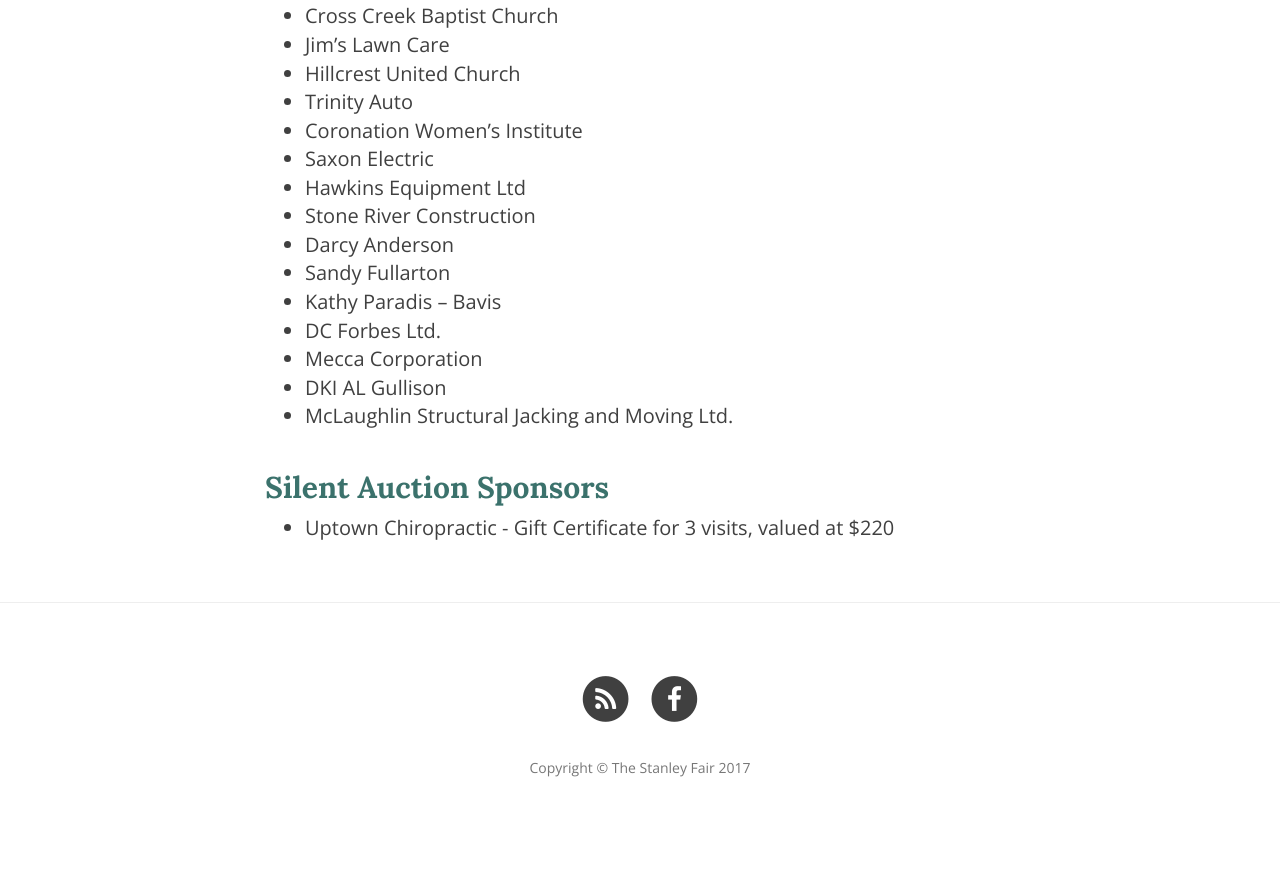
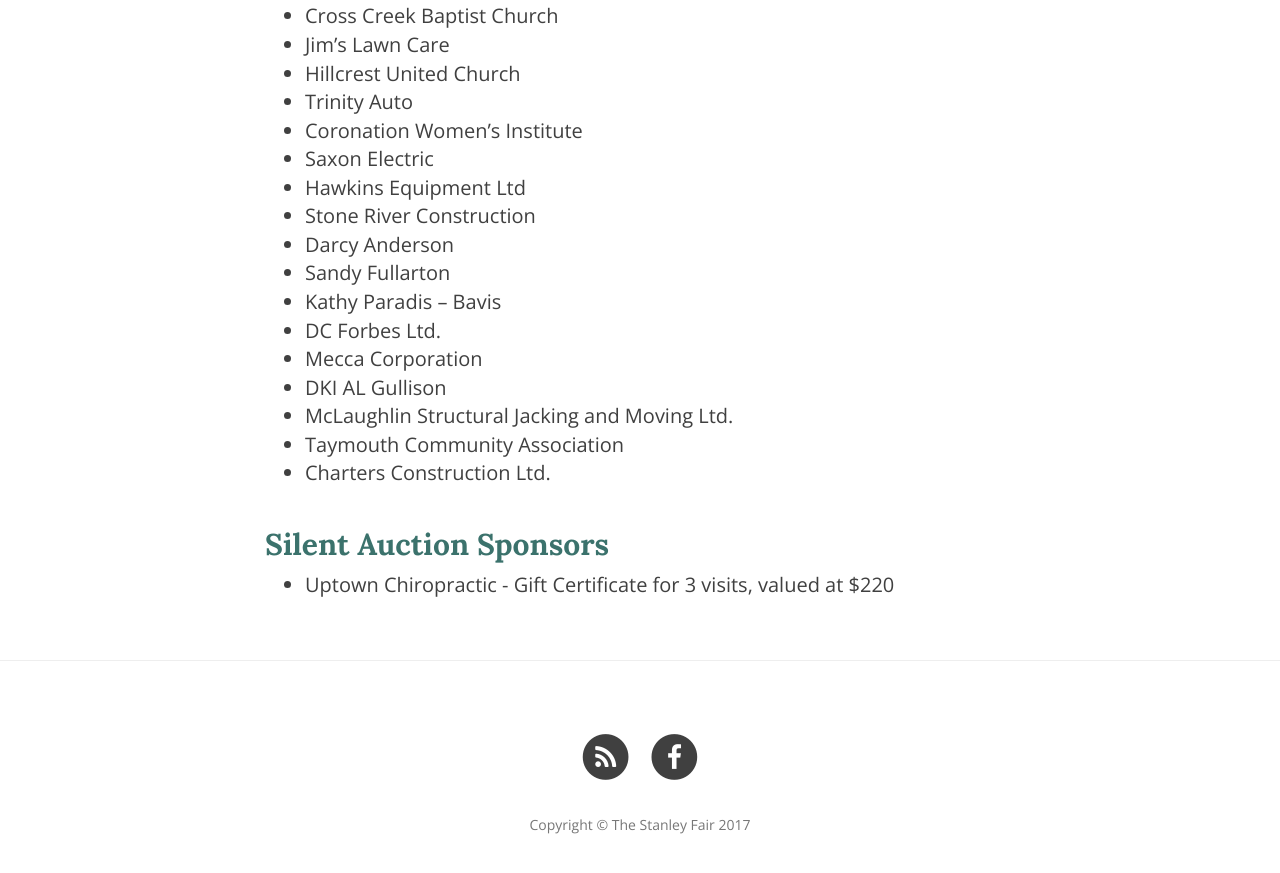
Before and after one commit to stanleyfair/stanleyfairjekyll, a Jekyll site: the page built from sponsors.html, in a window 1280 px wide and 900 px high, scrolled down 2188 px. Shown: the top 873 px of the window. Built offline with Jekyll 4.4.1, drawn with Linux system fonts in a browser that asks for light colours; nearby versions of some CDN libraries; some web fonts are replaced; before the commit the page ends 3031 px from its top, so only the background shows below that.

Commit message:
sponsors

```diff
--- a/sponsors.html
+++ b/sponsors.html
@@ -66,6 +66,8 @@
       <li>Mecca Corporation</li>
       <li>DKI AL Gullison</li>
       <li>McLaughlin Structural Jacking and Moving Ltd.</li>
+      <li>Taymouth Community Association</li>
+      <li>Charters Construction Ltd.</li>
     </ul>
 </section>
 
```
Also changed, not shown: 2 other files.
